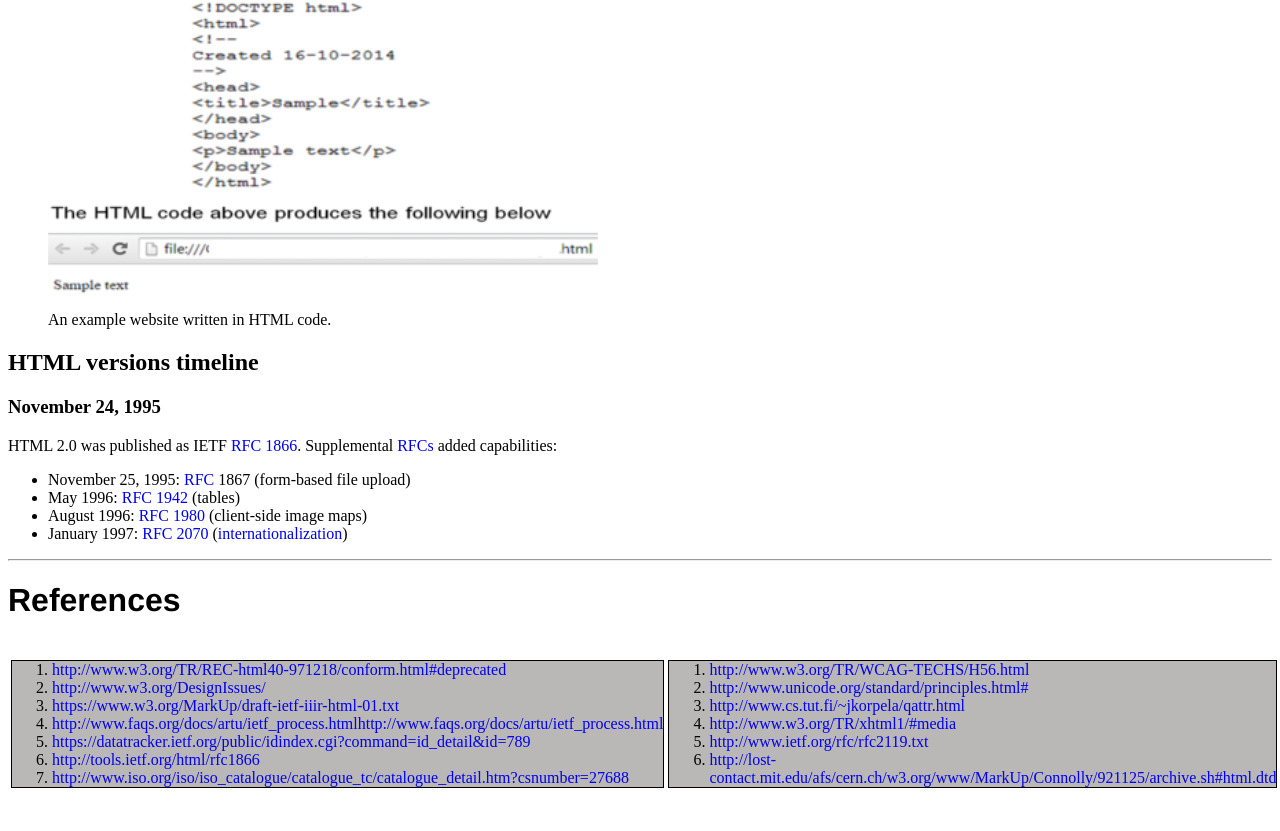
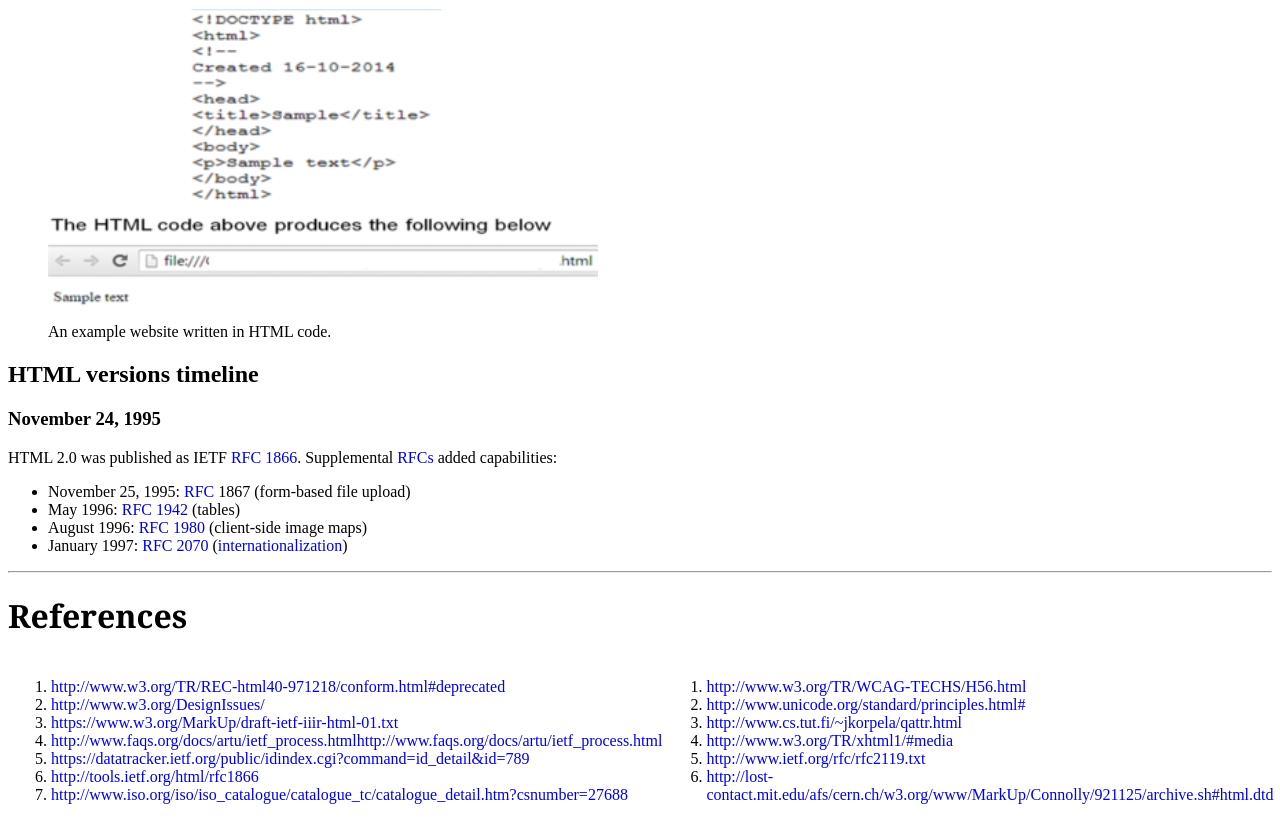
Before and after one commit to flanigan1/Midterm, a plain HTML site: page index.html in a window 1280 px wide. Shown: the part 902-1733 px from the top of the page. Drawn offline with Linux system fonts and the light colour scheme.

Commit message:
Update Styles.css

```diff
--- a/Styles.css
+++ b/Styles.css
@@ -1,35 +1,24 @@
 a:link{
-
 	text-decoration: none;
 }
 a:unvisited{
-
 	color:blue;
 	text-decoration: none;
 }
 a:visited{
-
 	color:purple;
 	text-decoration: none;
 }
 
 a:hover{
-
 	color:green;
 	text-decoration: underline;
-
 }
-ol{
-
+#list{
 	border: solid;
 	background-color: rgb(186,183,183);
+	width:200px;
 	border-width: 1px
-
-
-}
-#list{
-
-	width: 200px
 }
 
 p{
@@ -38,11 +27,9 @@ p{
 }
 
 h1{
-	font-family: Helvetica;
-
+	font-family: Georgia;
 }
 
 #HTML{
-
 	width: 550px
 }
```
